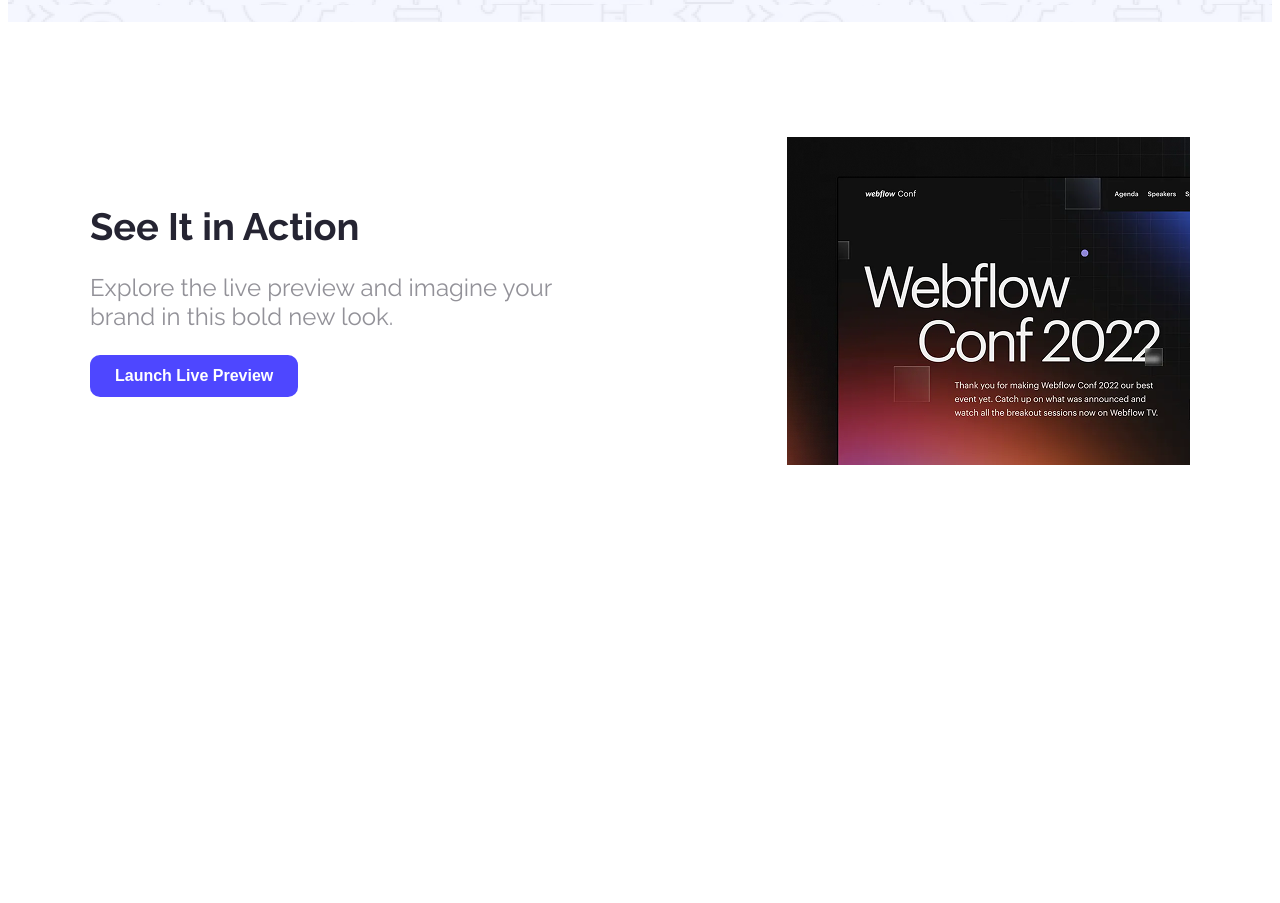
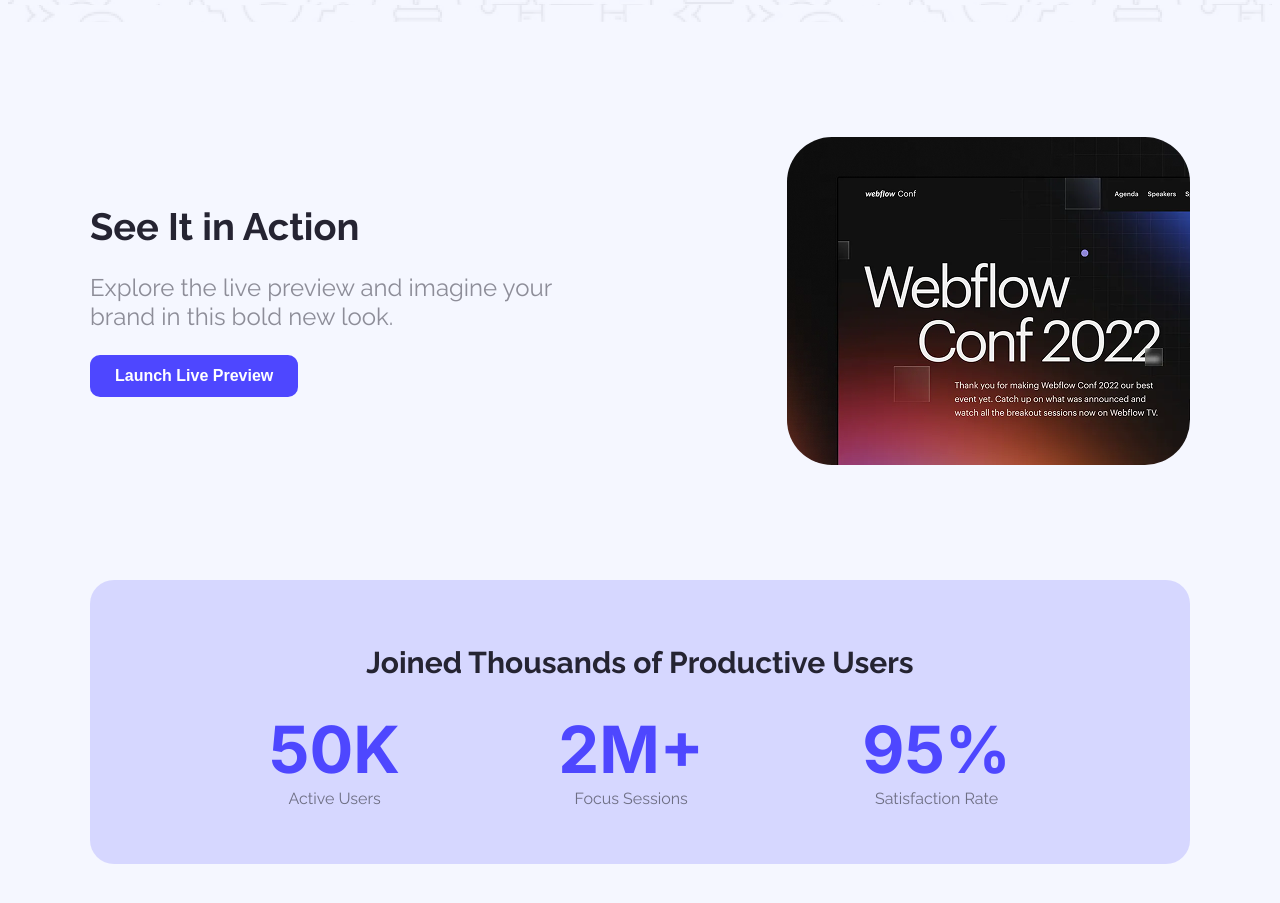
Before and after one commit to MdAbdusSubhan/B12A01-landing-launchpad, a plain HTML site: page index.html in a window 1280 px wide. Shown: the part 655-1558 px from the top of the page. Before the commit the page ends 1235 px from the top, so only its background shows below. Drawn offline with Linux system fonts and the light colour scheme.

Commit message:
added productive users section and styles

```diff
--- a/index.html
+++ b/index.html
@@ -36,6 +36,23 @@
             </div>
             <img src="Assets/wc-mini.png" alt="Webflow conference picture">
         </section>
+        <section class="productive-users">
+            <h2 class="productive-users-title">Joined Thousands of Productive Users</h2>
+            <div class="data-container">
+                <div class="data">
+                    <h1 class="data-title inter-secondary">50K</h1>
+                    <p class="data-subtitle">Active Users</p>
+                </div>
+                <div class="data">
+                    <h1 class="data-title inter-secondary">2M+</h1>
+                    <p class="data-subtitle">Focus Sessions</p>
+                </div>
+                <div class="data">
+                    <h1 class="data-title inter-secondary">95%</h1>
+                    <p class="data-subtitle">Satisfaction Rate</p>
+                </div>
+            </div>
+        </section>
     </main>
 </body>
 </html>
--- a/styles/styles.css
+++ b/styles/styles.css
@@ -12,9 +12,9 @@
   font-style: normal;
 }
 
-/* body{
-    margin: 0 auto;
-} */
+body{
+    background-color: #F5F7FF;
+}
 
 header{
   background-image: url(../Assets/Hero-bg.png);
@@ -22,13 +22,14 @@
 
 button:hover{
   background-color: rgb(95, 118, 160);
+  padding: 17px 30px;
+  font-size: 20px;
 }
 
 
 main section{
   margin: 0 auto 115px;
   max-width: 1100px;
-
 }
 
 /* shared styles */
@@ -95,3 +96,43 @@
   font-size: 24px;
   color: #25243280;
 }
+
+.action img{
+  border-radius: 45px;
+}
+
+/* productive users section styles */
+.productive-users{
+  box-sizing: border-box;
+  background-color: #4d47ff2f;
+  border-radius: 24px;
+  text-align: center;
+  padding: 40px 100px;
+}
+
+.productive-users-title{
+  font-size: 30px;
+  font-weight: bold;
+  color: #252432;
+  margin-bottom: 30px;
+}
+
+.data-container{
+  display: flex;
+  /* gap: 20px; */
+  justify-content: space-around;
+  margin-top: 0;
+}
+
+.data-title{
+  font-size: 65px;
+  font-weight: bold;
+  color: #4E47FF;
+  margin: 0 auto;
+}
+
+.data-subtitle{
+  font-size: 16px;
+  color: #0000007c;
+  margin-top: 0;
+}
```
